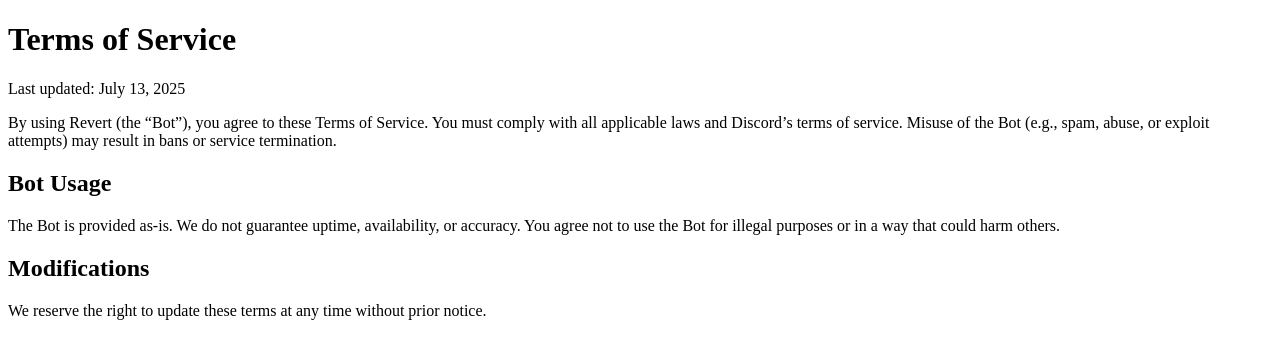
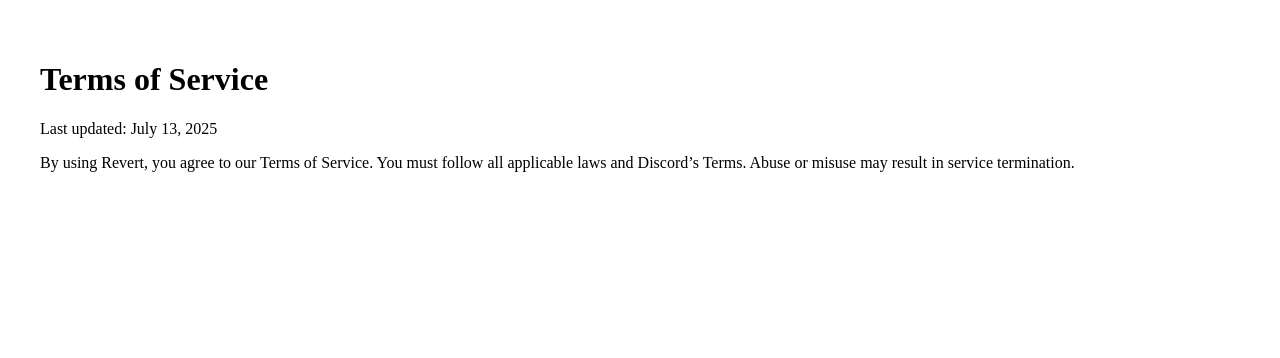
Before and after one commit to plcheaters/Revert-Bot, a Next.js app: page /tos in a window 1280 px wide. Shown: the top 358 px of the page. Built offline with nearby package versions, Linux system fonts and the light colour scheme.

Commit message:
Update tos.js

```diff
--- a/src/pages/tos.js
+++ b/src/pages/tos.js
@@ -1,24 +1,12 @@
 const TermsOfService = () => {
   return (
-    <div className="content">
+    <div style={{ padding: "2rem" }}>
       <h1>Terms of Service</h1>
       <p>Last updated: July 13, 2025</p>
       <p>
-        By using Revert (the “Bot”), you agree to these Terms of Service. You must
-        comply with all applicable laws and Discord’s terms of service. Misuse of
-        the Bot (e.g., spam, abuse, or exploit attempts) may result in bans or
-        service termination.
-      </p>
-      <h2>Bot Usage</h2>
-      <p>
-        The Bot is provided as-is. We do not guarantee uptime, availability, or
-        accuracy. You agree not to use the Bot for illegal purposes or in a way
-        that could harm others.
-      </p>
-      <h2>Modifications</h2>
-      <p>
-        We reserve the right to update these terms at any time without prior
-        notice.
+        By using Revert, you agree to our Terms of Service. You must follow all
+        applicable laws and Discord’s Terms. Abuse or misuse may result in service
+        termination.
       </p>
     </div>
   );
```
